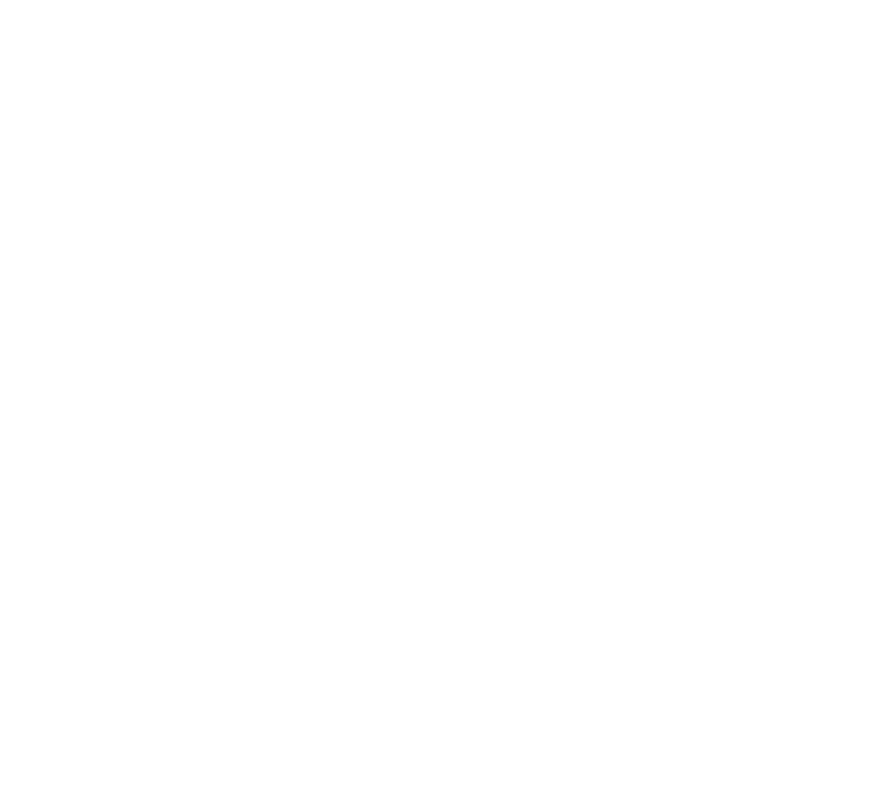
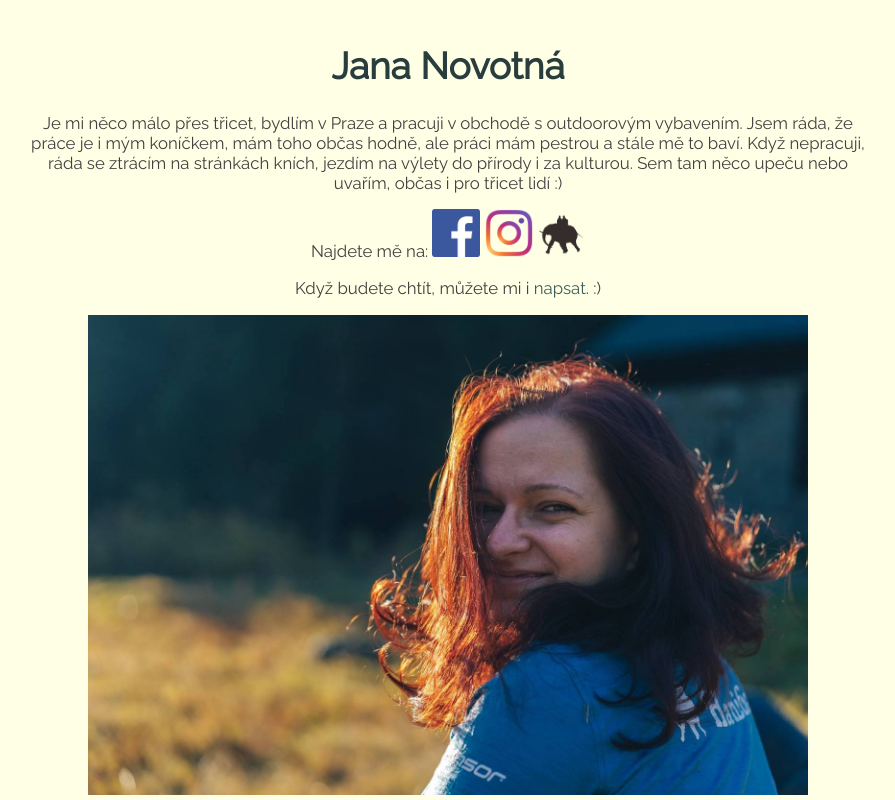
Before and after one commit to tvorimweb-2019-praha-podzim/projekt01-vizitka-JanaNovotna, a plain HTML site: page index.html in a window 1280 px wide. Shown: the whole page, without its empty margins (192-1087 px from the left). Drawn offline with Linux system fonts and the light colour scheme.

Commit message:
první úkol

```diff
--- a/index.html
+++ b/index.html
@@ -16,3 +16,29 @@ Vizitku ostyluj pomocí CSS:
 
 Tip: Webdesign In 4 Minutes https://jgthms.com/web-design-in-4-minutes/
 -->
+<!DOCTYPE html>
+<html lang="cs">
+<head>
+    <meta charset="UTF-8">
+    <meta name="viewport" content="width=device-width, initial-scale=1.0">
+    <meta http-equiv="X-UA-Compatible" content="ie=edge">
+    <link rel="stylesheet" href="style.css" type="text/css">
+    <link href="https://fonts.googleapis.com/css?family=Raleway&display=swap" rel="stylesheet">
+    <title>Jana Novotná</title>
+</head>
+<body>
+    <h1>Jana Novotná</h1>
+    <p id="text">Je mi něco málo přes třicet, bydlím v Praze a pracuji v obchodě s outdoorovým vybavením.
+        Jsem ráda, že práce je i mým koníčkem, mám toho občas hodně, ale práci mám pestrou a stále mě to baví.
+        Když nepracuji, ráda se ztrácím na stránkách kních, jezdím na výlety do přírody i za kulturou.
+        Sem tam něco upeču nebo uvařím, občas i pro třicet lidí :)
+    </p>
+    <p>Najdete mě na:
+        <a href="https://www.facebook.com/jana.posedelova"><img src="Facebook_logo_(square).png" alt="profil na facebook" class="icon"></a>
+        <a href="https://www.instagram.com/jancasit/"><img src="240px-Instagram.svg.png" alt="profil na Instagramu" class="icon"></a>
+        <a href="https://blog.hanibal.cz/komunita/hanibal-team/jana/"><img src="hanibal-logo.png" alt="profil na Hanibal blogu" class="icon"></a>
+    <p>Když budete chtít, můžete mi i <a href="mailto:jana.posedelova@gmail.com">napsat</a>. :)</p>
+    <img src="janca.jpg" alt="" class="profil">
+
+</body>
+</html>
--- /dev/null
+++ b/style.css
@@ -0,0 +1,46 @@
+body {
+    margin: 0 auto;
+    max-width: 75%;
+    font-family: 'Raleway', sans-serif;
+    font-size: 105%;
+    text-align: center;
+    color: #404040;
+    background-color: #ffffe6;
+}
+
+h1 {
+    padding-top: 2%;
+    color: #293d3d;
+    font-size: 220%;
+}
+
+a:link {
+    color: #3d5c5c;
+    text-decoration: none;
+}
+
+a:visited {
+    color: #005580;
+}
+
+a:hover {
+    color: #3d5c5c;
+    text-decoration: underline;
+}
+
+#text {
+    max-width: 50em;
+    margin: 0 auto;
+}
+
+img.icon {
+    width: 5%;
+    height: 5%;
+}
+
+img.profil {
+    max-width: 75%;
+    min-width: 20%;
+    display: block;
+    margin: 0 auto;
+}
```
Also changed, not shown: 240px-Instagram.svg.png (added), Facebook_logo_(square).png (added), hanibal-logo.png (added), janca.jpg (added).
